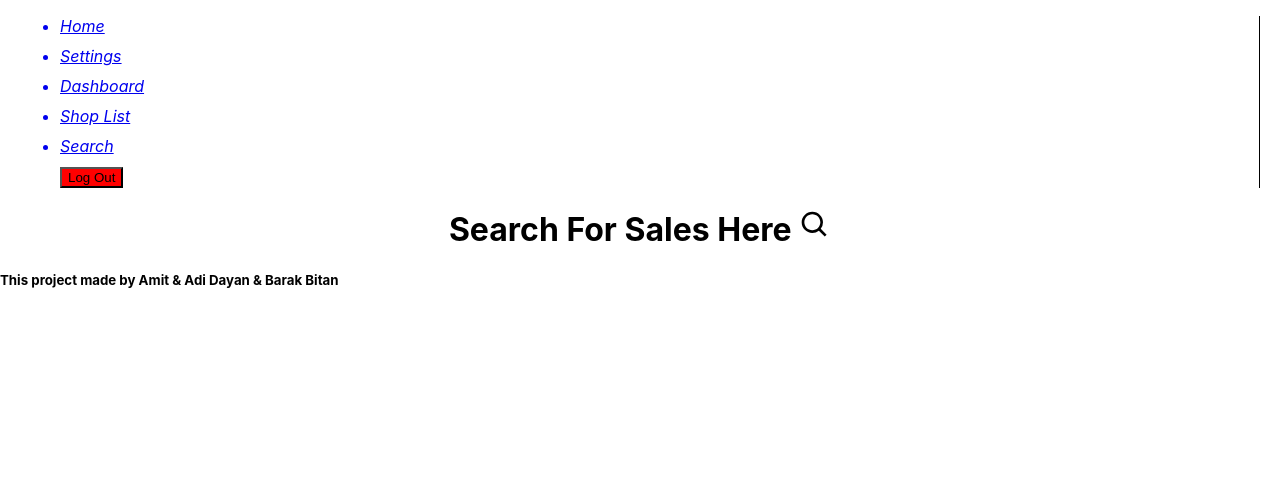
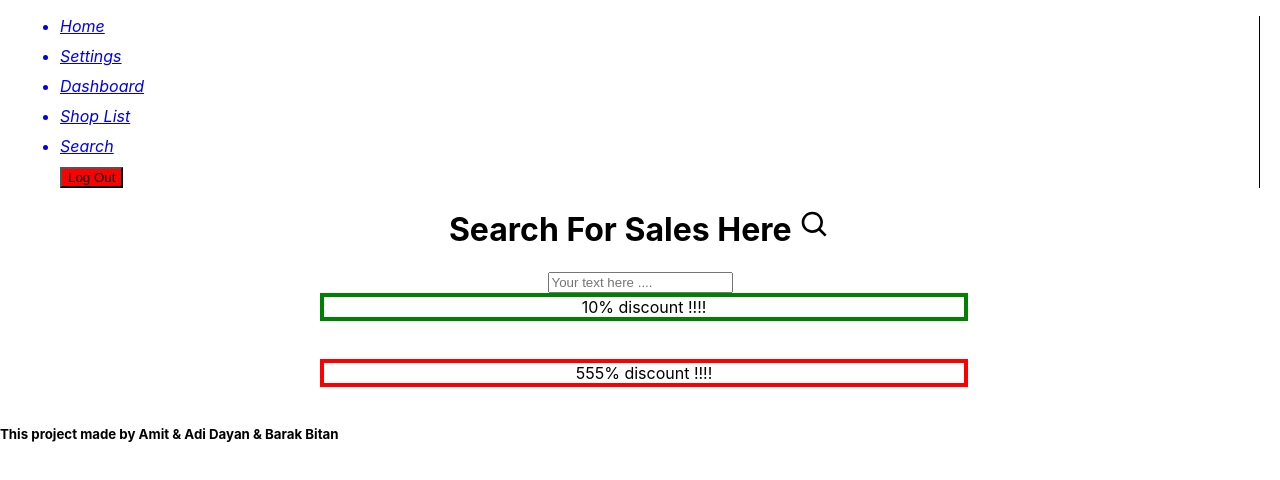
Before and after one commit to Adidayan17/sales-front, a React (Create React App) app: page /SearchPage in a window 1280 px wide. Shown: the top 480 px of the page. Built offline with nearby package versions, Linux system fonts and the light colour scheme; no server answers.

Commit message:
add search input and colors

```diff
--- a/src/App.js
+++ b/src/App.js
@@ -14,7 +14,7 @@ import NavigationBar from "./NavigationBar";
 
 class App extends React.Component {
     state = {
-        loggedIn :true,
+        loggedIn :true,//hard coded !!!!!!
 
     }
     componentDidMount() {
--- a/src/DashboardPage.js
+++ b/src/DashboardPage.js
@@ -1,6 +1,5 @@
 import React from "react";
-import {Link} from "react-router-dom";
-import Cookies from "universal-cookie/es6";
+import Sale from "./Sale";
 
 
 class DashboardPage extends React.Component {
@@ -17,9 +16,8 @@ class DashboardPage extends React.Component {
                 <h3>Your promotions are here :) </h3>
                 {this.state.sales.map(sale=>{
                     return(
-                        <div style={{border: "black solid 4px", width: "50%", textAlign: "center",marginBottom:"3%",marginLeft:"25%"}}>
-                            <span>{sale.saleText}</span>
-
+                        <div>
+                            <Sale data={sale}/>
                         </div>
                     )
                 })}
--- /dev/null
+++ b/src/Sale.js
@@ -0,0 +1,32 @@
+import React from "react";
+
+
+
+function Sale (props) {
+    console.log(props.data)
+    return (
+       <div>
+           {props.data.belongTo ?
+               <div style={{
+                   border: "green solid 4px",
+                   width: "50%",
+                   textAlign: "center",
+                   marginBottom: "3%",
+                   marginLeft: "25%"
+               }}>
+                   {props.data.saleText}
+               </div>:
+               <div style={{
+                   border: "red solid 4px",
+                   width: "50%",
+                   textAlign: "center",
+                   marginBottom: "3%",
+                   marginLeft: "25%"
+               }}>
+                   {props.data.saleText}
+               </div>
+           }
+       </div>
+    )
+}
+export default Sale;
--- a/src/SearchPage.js
+++ b/src/SearchPage.js
@@ -1,21 +1,57 @@
 import React from "react";
-import {Link} from "react-router-dom";
 import Cookies from "universal-cookie/es6";
 import {BiSearch} from "react-icons/bi";
+import Sale from "./Sale";
+import axios from "axios";
 
 
 class SearchPage extends React.Component {
+    state={
+        sales:[{saleText:"10% discount !!!!",belongTo:true},{saleText:"555% discount !!!!",belongTo:false}],
+        searching:""
+    }
+componentDidMount() {
+        this.getSales()
+}
 
-    logOut=()=>{
-        let cookies=new Cookies();
-        cookies.remove("token");
-        window.location.reload();
+    searching=(e)=>{
+            let searching=e.target.value
+        this.setState({
+             searching:searching
+        })
     }
+    filter = () => {
+        const filtered = this.state.sales.filter(sale => {
+            return (sale.saleText.includes(this.state.searching))
+        })
+        return filtered;
+    }
+    getSales=()=>{
+        const cookies = new Cookies();
+      let token=cookies.get("token")
+        axios.get("http://127.0.0.1:8989/get-all-sales-by-user",{
+            params: {
+                token:token
+            }}).then(response=> {
+            if (response.data) {
+                this.setState({
+                    sales: response.data
+                })
+            }})}
+
+
+
     render() {
         return(
             <div style={{textAlign:"center"}}>
                 <h1>Search For Sales Here <BiSearch/></h1>
-
+                <input type={"text"} onChange={this.searching} placeholder={"Your text here ...."}/>
+                {
+                    this.filter().map(sale => {
+                        return (
+                            <Sale data={sale}/>
+                        )      })
+                }
 
 
 
```
